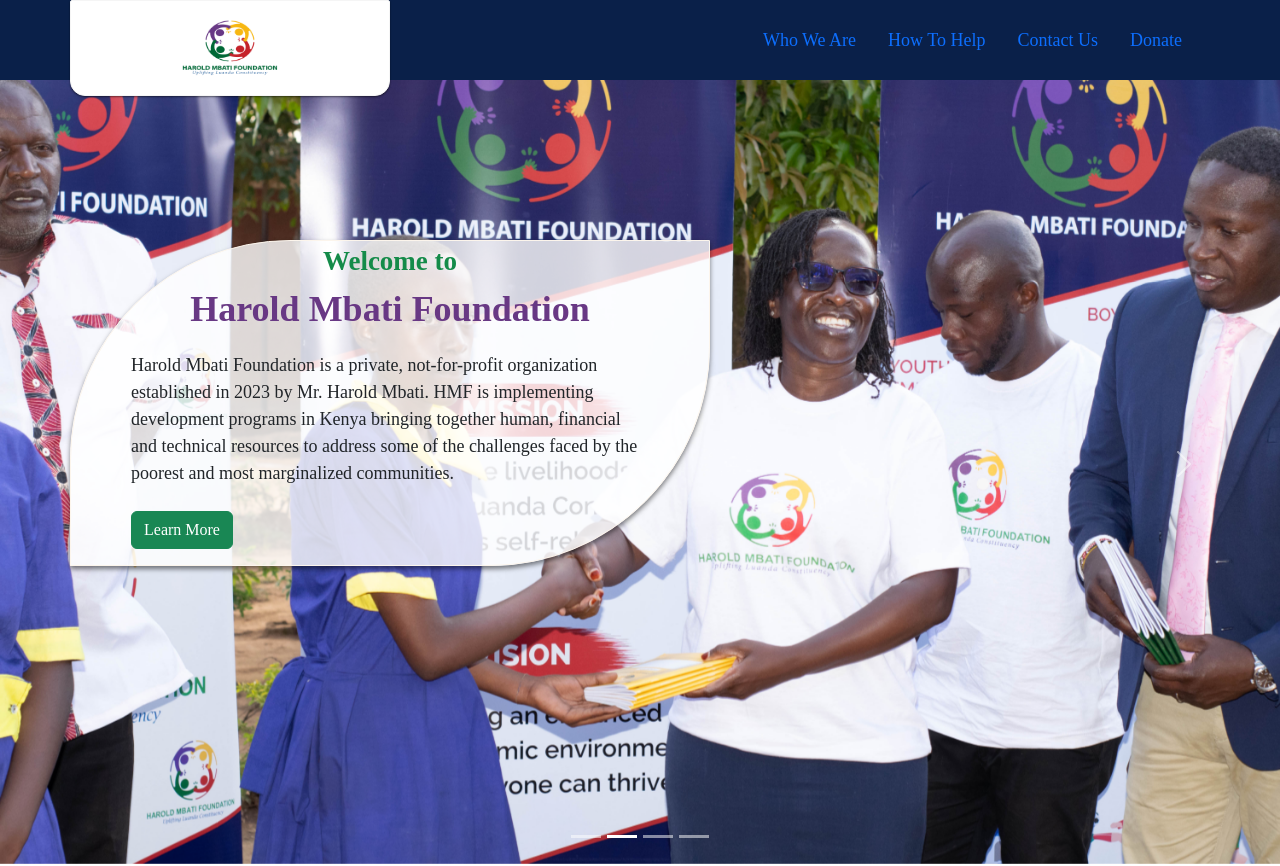
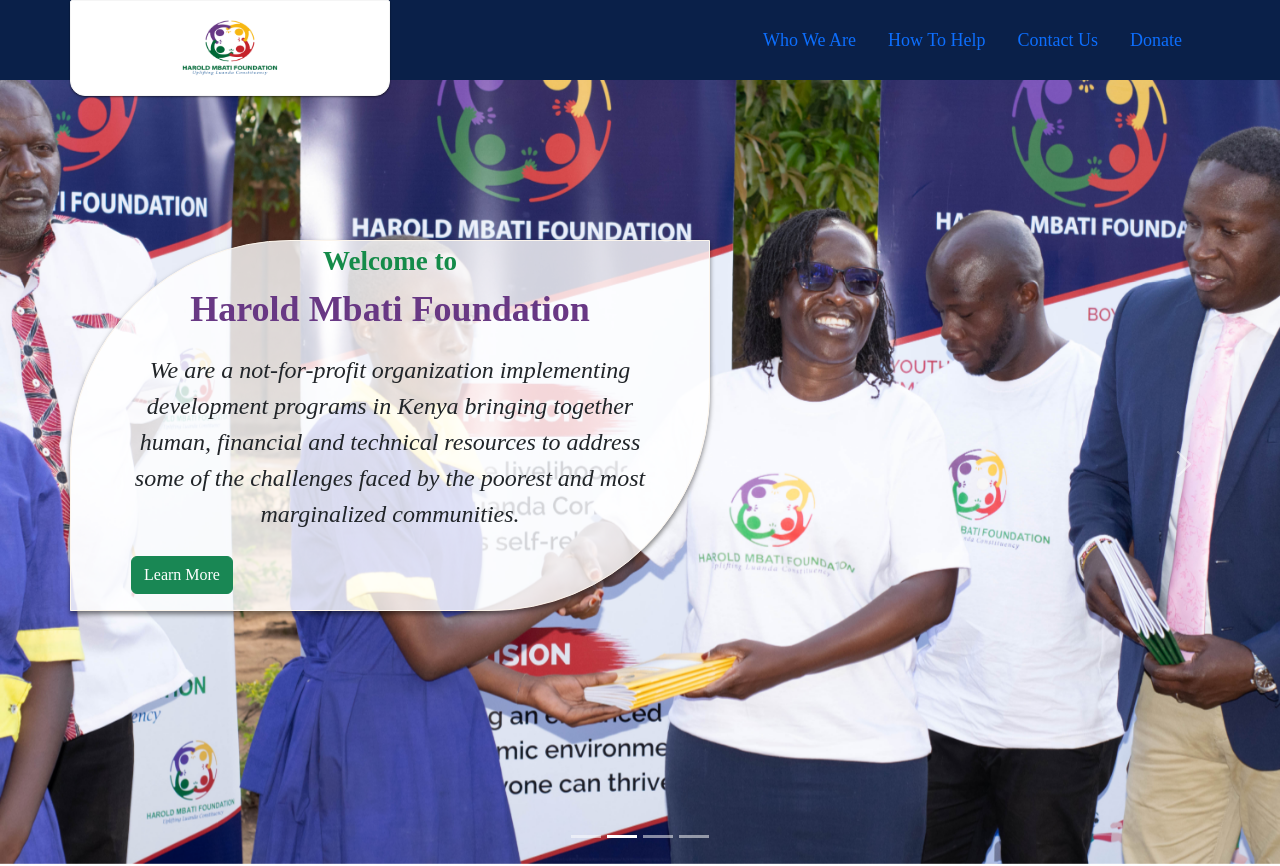
Before and after one commit to Manenomyk/Harold-mbati-site, a React (Create React App) app: page / in a window 1280 px wide. Shown: the top 866 px of the page. Built offline with nearby package versions, Linux system fonts and the light colour scheme; a web font is replaced by a local one.

Commit message:
resizinf and positioning

```diff
--- a/src/Pages/Home.css
+++ b/src/Pages/Home.css
@@ -104,7 +104,8 @@
     margin-bottom: 1rem;
 }
 .content{
-    font-size: 18px;
+    font-size: 24px;
+    font-style: italic;
     padding: 0 3rem;
 }
 
--- a/src/Pages/Home.js
+++ b/src/Pages/Home.js
@@ -51,21 +51,11 @@
       </div>
       <a name="Home"></a>
       <div className="firstsection">
-
         <home.Carousel>
-
-          <home.CarouselItem className="carousel_section bg-img">
-
-          </home.CarouselItem>
-          <home.CarouselItem className="carousel_section bg-img1">
-
-          </home.CarouselItem>
-          <home.CarouselItem className="carousel_section bg-img2">
-
-          </home.CarouselItem>
-          <home.CarouselItem className="carousel_section bg-img3">
-
-          </home.CarouselItem>
+          <home.CarouselItem className="carousel_section bg-img"></home.CarouselItem>
+          <home.CarouselItem className="carousel_section bg-img1"></home.CarouselItem>
+          <home.CarouselItem className="carousel_section bg-img2"></home.CarouselItem>
+          <home.CarouselItem className="carousel_section bg-img3"></home.CarouselItem>
         </home.Carousel>
         <home.Container>
           <home.Row>
@@ -82,13 +72,11 @@
               <div>
                 <div className="welcome">Welcome to</div>
                 <div className="title">Harold Mbati Foundation</div>
-                <div className="content">
-                  Harold Mbati Foundation is a private, not-for-profit
-                  organization established in 2023 by Mr. Harold Mbati. HMF is
-                  implementing development programs in Kenya bringing together
-                  human, financial and technical resources to address some of
-                  the challenges faced by the poorest and most marginalized
-                  communities.
+                <div className="content text-center">
+                  We are a not-for-profit organization implementing development
+                  programs in Kenya bringing together human, financial and
+                  technical resources to address some of the challenges faced by
+                  the poorest and most marginalized communities.
                 </div>
                 <button className="btn btn-success mt-4 mb-3 homebtn">
                   Learn More
```
